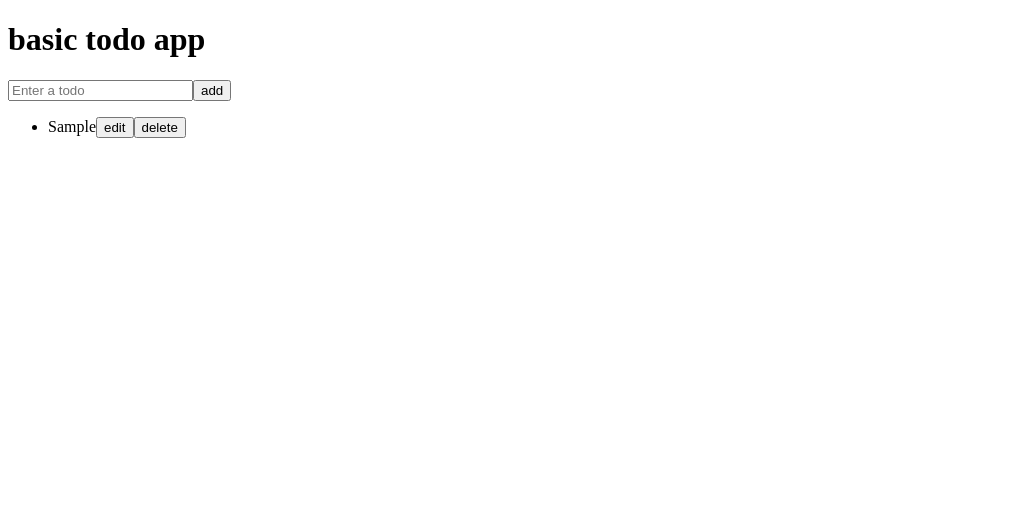
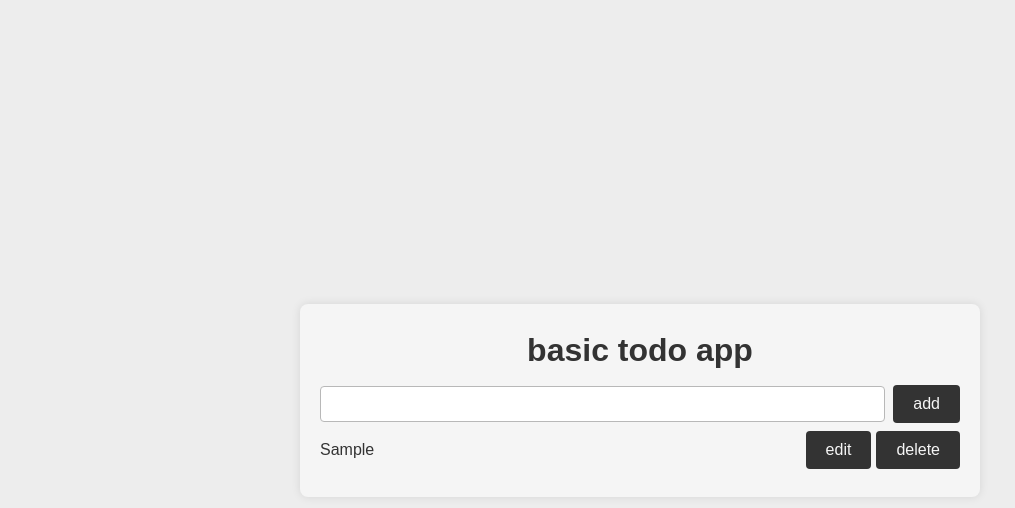
Before and after one commit to shayaankn/basic-todo-app, a React (Create React App) app: page / in a window 1280 px wide. Both pictures are taken after typing "Sample" into the empty fields and a click on the button "add". Shown: the top 508 px of the page, without its empty margins (0-1015 px from the left). Built offline with nearby package versions, Linux system fonts and the light colour scheme; the HTML template or start-up script is replaced by a standard one.

Commit message:
Styling updated

```diff
--- a/src/App.js
+++ b/src/App.js
@@ -13,7 +13,6 @@ function App() {
   const addTodo = () => {
     if (inputValue.trim() !== '') {
       const newTodo = { text: inputValue, completed: false };
-      // setTodos([...todos, inputValue]);
       setTodos([...todos, newTodo]);
       setInputValue('');
     }
@@ -32,13 +31,11 @@ function App() {
 
   const editTodo = (index) => {
     setEditIndex(index);
-    // setEditText(todos[index]);
     setEditText(todos[index].text);
   };
 
   const saveTodo = (index) => {
     const updatedTodos = [...todos];
-    // updatedTodos[index] = editText;
     updatedTodos[index] = { ...updatedTodos[index], text: editText };
     setTodos(updatedTodos);
     setEditIndex(null);
@@ -50,16 +47,17 @@ function App() {
   }, [todos]);
 
   return (
-    <div>
+    <div className='main-div'>
       <h1>basic todo app</h1>
-      <input
-        type="text"
-        placeholder="Enter a todo"
-        value={inputValue}
-        onChange={(e) => setInputValue(e.target.value)}
-      />
-      <button onClick={addTodo}>add</button>
-
+      <div className="input-container">
+        <input
+          type="text"
+          placeholder=""
+          value={inputValue}
+          onChange={(e) => setInputValue(e.target.value)}
+        />
+        <button onClick={addTodo} className='add-btn'>add</button>
+      </div>
       {todos.length === 0 ? (
         <p>no todos yet!</p>
       ) : (
@@ -73,13 +71,13 @@ function App() {
                     value={editText}
                     onChange={(e) => setEditText(e.target.value)}
                   />
-                  <button onClick={() => saveTodo(index)}>save</button>
+                  <button onClick={() => saveTodo(index)} className='save-btn'>save</button>
                 </>
               ) : (
                 <>
                   <span onClick={() => toggleTodo(index)}>{todo.text}</span>
-                  <button onClick={() => editTodo(index)}>edit</button>
-                  <button onClick={() => deleteTodo(index)}>delete</button>
+                  <button onClick={() => editTodo(index)} className='edit-btn'>edit</button>
+                  <button onClick={() => deleteTodo(index)} className='delete-btn'>delete</button>
                 </>
               )}
             </li>
--- a/src/index.css
+++ b/src/index.css
@@ -0,0 +1,118 @@
+:root {
+    --off-white: #F5F5F5;
+    --ivory: #EDEDED;
+    --light-beige: #D8D8D8;
+    --soft-gray: #B8B8B8;
+    --charcoal: #333333;
+}
+
+body {
+    font-family: Arial, sans-serif;
+    background-color: var(--ivory);
+    display: flex;
+    justify-content: center;
+    align-items: center;
+    height: 100vh;
+    margin: 0;
+}
+
+.main-div {
+    background: var(--off-white);
+    padding: 20px;
+    border-radius: 8px;
+    box-shadow: 0 0 10px rgba(0, 0, 0, 0.1);
+    width: 50vw;
+    text-align: center;
+}
+
+@media (max-width: 768px) {
+    .main-div {
+        width: 80vw;
+    }
+}
+
+h1 {
+    color: var(--charcoal);
+    font-size: 2rem;
+    margin-top: .5rem;
+    margin-bottom: 1rem;
+}
+
+.input-container {
+    display: flex;
+    width: 100%;
+    align-items: center;
+}
+
+.input-container input {
+    flex-grow: 1;
+    margin-right: 8px;
+}
+
+input {
+    font-size: 1rem;
+    padding: 8px;
+    border: 1px solid var(--soft-gray);
+    border-radius: 4px;
+}
+
+.input-container .add-btn {
+    font-size: 1rem;
+    color: var(--off-white);
+    background-color: var(--charcoal);
+    padding: 10px 20px;
+    border: none;
+    border-radius: 4px;
+    cursor: pointer;
+}
+
+.input-container .add-btn:hover {
+    background-color: var(--charcoal);
+}
+
+ul {
+    list-style: none;
+    padding: 0;
+    margin: 0;
+}
+
+li {
+    color: var(--charcoal);
+    font-size: 1rem;
+    padding: 8px 0px;
+    display: flex;
+    justify-content: space-between;
+    align-items: center;
+    border-bottom: 1px solid var(--soft-gray);
+}
+
+li:last-child {
+    border-bottom: none;
+}
+
+span {
+    flex-grow: 1;
+    cursor: pointer;
+    text-align: start;
+}
+
+input[type="text"]:focus {
+    outline: none;
+    border-color: var(--charcoal);
+}
+
+button+button {
+    margin-left: 5px;
+}
+
+.edit-btn,
+.delete-btn,
+.save-btn {
+    font-size: 1rem;
+    padding: 10px 20px;
+    color: var(--off-white);
+    background-color: var(--charcoal);
+    border: none;
+    border-radius: 4px;
+    cursor: pointer;
+}
```
